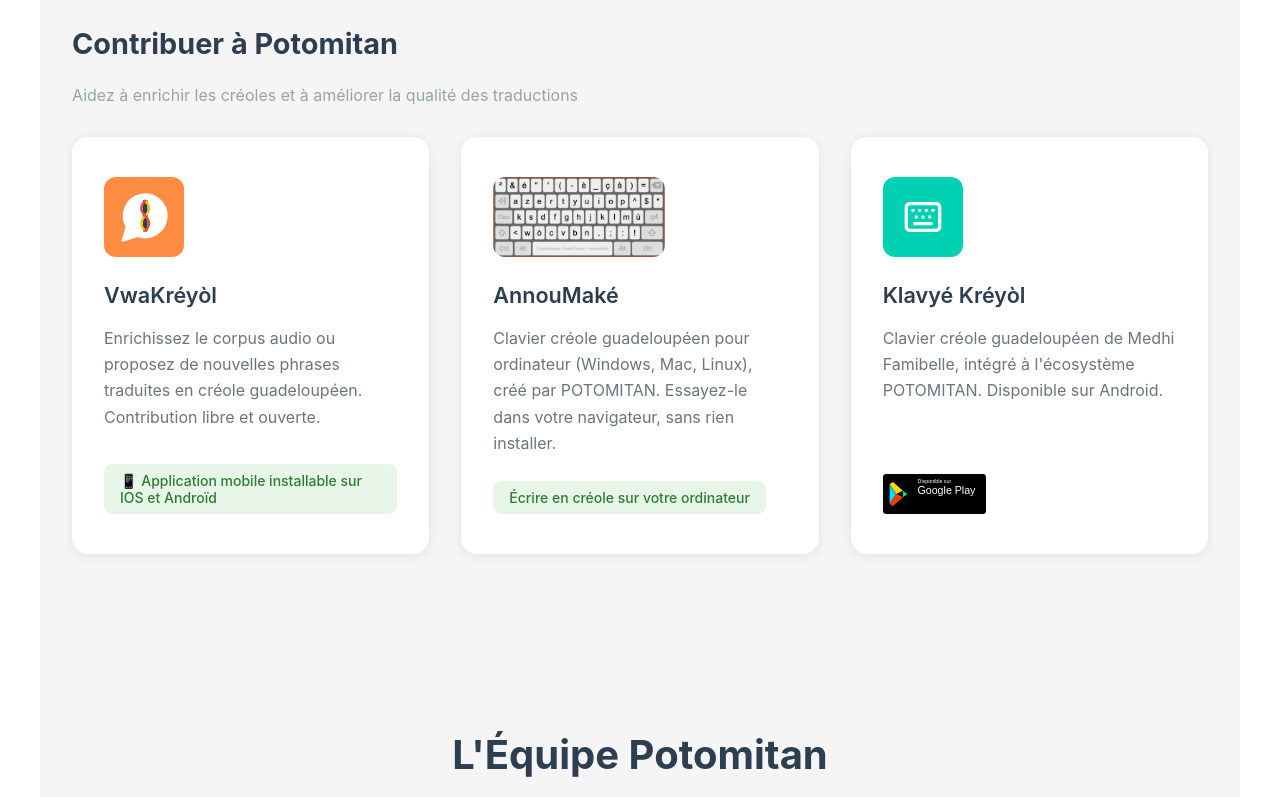
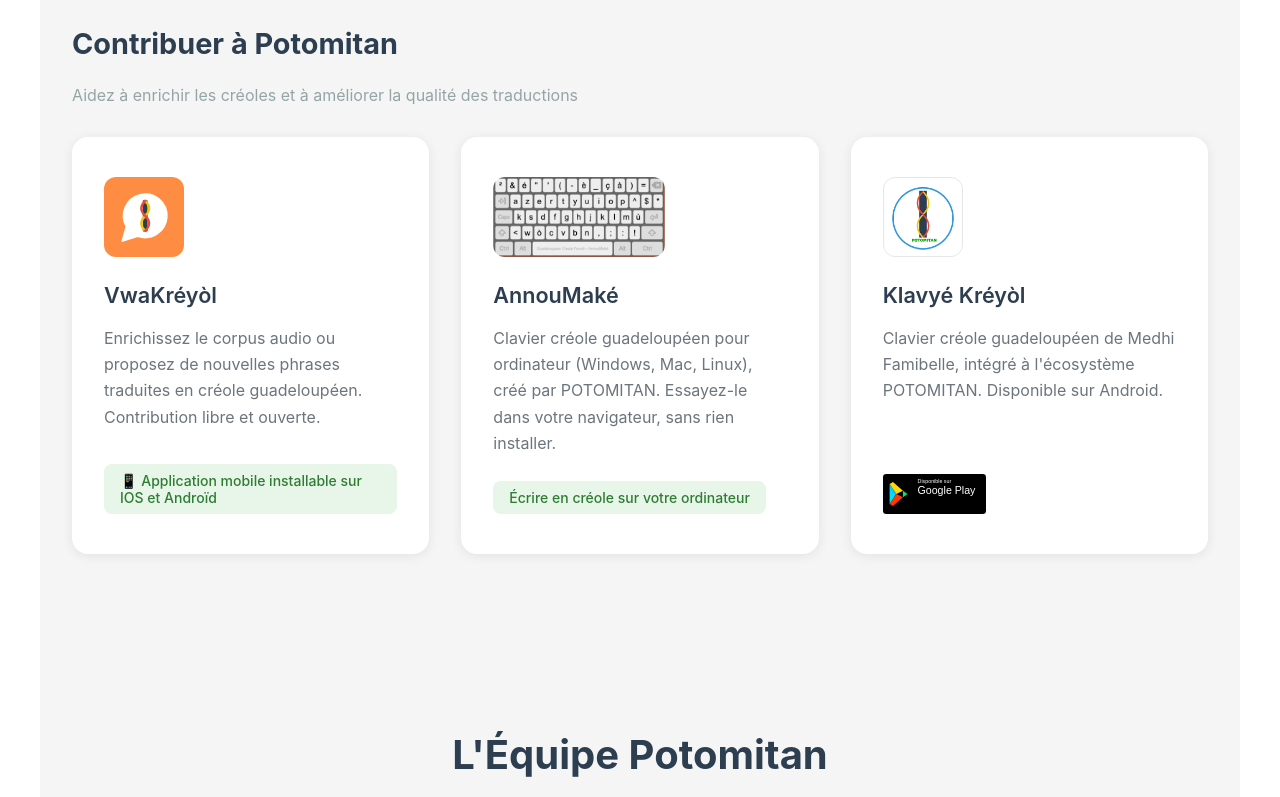
Before and after one commit to Brdcie/potomitan-landing, a React (Vite) app: page / in a window 1280 px wide. Shown: the part 4200-4997 px from the top of the page. Built offline with nearby package versions, Linux system fonts and the light colour scheme.

Commit message:
Klavyé Kréyòl : icône de l'application sur Google Play

```diff
--- a/src/components/Applications.jsx
+++ b/src/components/Applications.jsx
@@ -56,8 +56,8 @@ const Applications = () => {
     {
       title: 'Klavyé Kréyòl',
       description: "Clavier créole guadeloupéen de Medhi Famibelle, intégré à l'écosystème POTOMITAN. Disponible sur Android.",
-      icon: Keyboard,
-      iconColor: '#00D1B2', // Vert (ta couleur primaire)
+      // Icône de l'app sur Google Play (récupérée le 19/11/2026)
+      logo: { src: '/klavye-kreyol-icon.png', alt: 'Icône de l\'application Klavyé Kréyòl' },
       link: 'https://play.google.com/store/apps/details?id=com.potomitan.kreyolkeyboard&utm_source=emea_Med',
       badge: { type: 'google-play', image: '/google-play-badge-fr.svg' }
     }
@@ -134,6 +134,10 @@ const Applications = () => {
                     alt={app.image.alt}
                     loading="lazy"
                   />
+                ) : app.logo ? (
+                  <div className="app-icon-simple" style={{ backgroundColor: '#FFFFFF', border: '1px solid #E5E8EB', boxSizing: 'border-box', overflow: 'hidden' }}>
+                    <img src={app.logo.src} alt={app.logo.alt} width="72" height="72" loading="lazy" />
+                  </div>
                 ) : (
                   <div
                     className="app-icon-simple"
```
Also changed, not shown: public/klavye-kreyol-icon.png (added).
